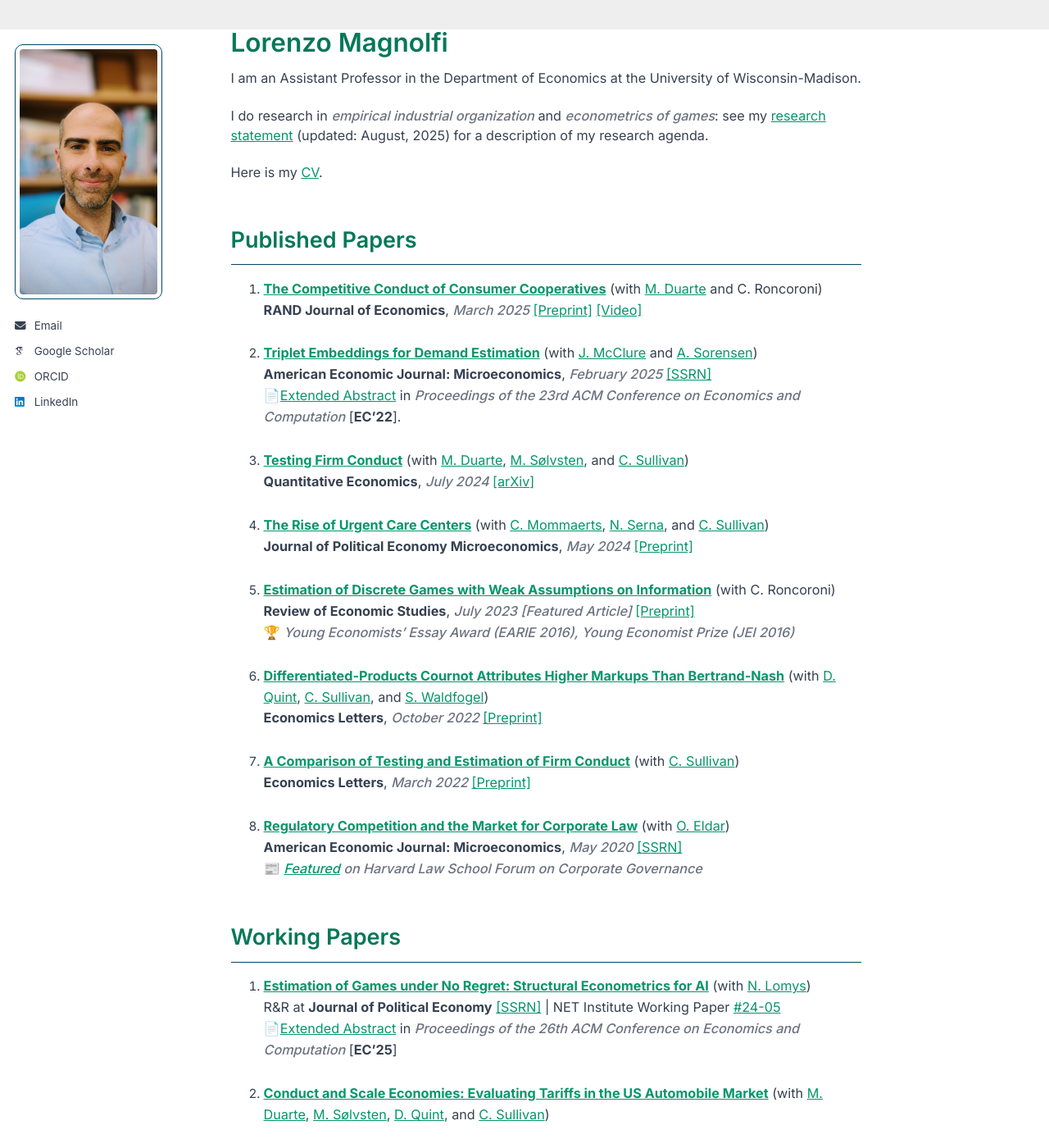
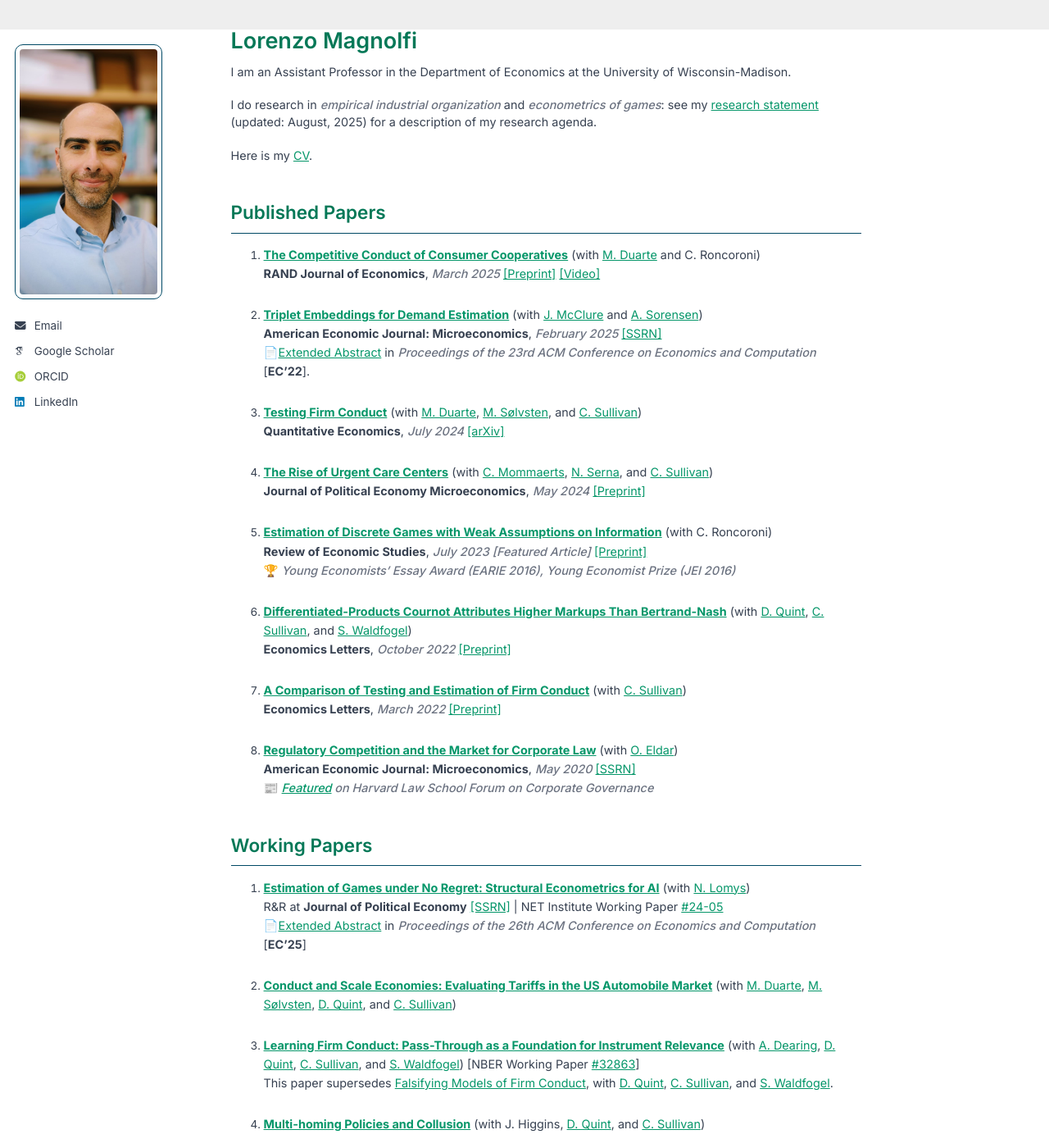
Before and after one commit to LorenzoMagnolfi/Lorenzomagnolfi.github.io, a Jekyll site: the page built from _pages/about.md, in a window 1280 px wide and 1400 px high. Shown: the whole window at 82% size. Built offline with Jekyll 4.4.1, drawn with Linux system fonts in a browser that asks for light colours; some web fonts are replaced; a script that is not in the unit is left out.

Commit message:
Update custom.css

```diff
--- a/assets/css/custom.css
+++ b/assets/css/custom.css
@@ -71,23 +71,23 @@ a:hover {
 
 /* Smaller fonts for about page content */
 .page__content {
-  font-size: 0.9rem; /* Reduce base font size */
+  font-size: 0.8rem; /* Reduce base font size */
   background-color: var(--background-white);
 }
 .page__content h1, .page__title {
-  font-size: 1.75rem; /* Smaller main title */
+  font-size: 1.5rem; /* Smaller main title */
 }
 .page__content h2 {
-  font-size: 1.5rem; /* Smaller section headers */
+  font-size: 1.25rem; /* Smaller section headers */
 }
 .page__content h3 {
-  font-size: 1.25rem; /* Smaller sub-headers */
+  font-size: 1.05rem; /* Smaller sub-headers */
 }
 .page__content p {
-  font-size: 0.9rem; /* Smaller paragraph text */
+  font-size: 0.8rem; /* Smaller paragraph text */
 }
 .page__content li {
-  font-size: 0.85rem; /* Smaller list items (publications) */
+  font-size: 0.75rem; /* Smaller list items (publications) */
 }
 .page__content strong {
   font-size: inherit; /* Keep same size as parent but bold */
```
